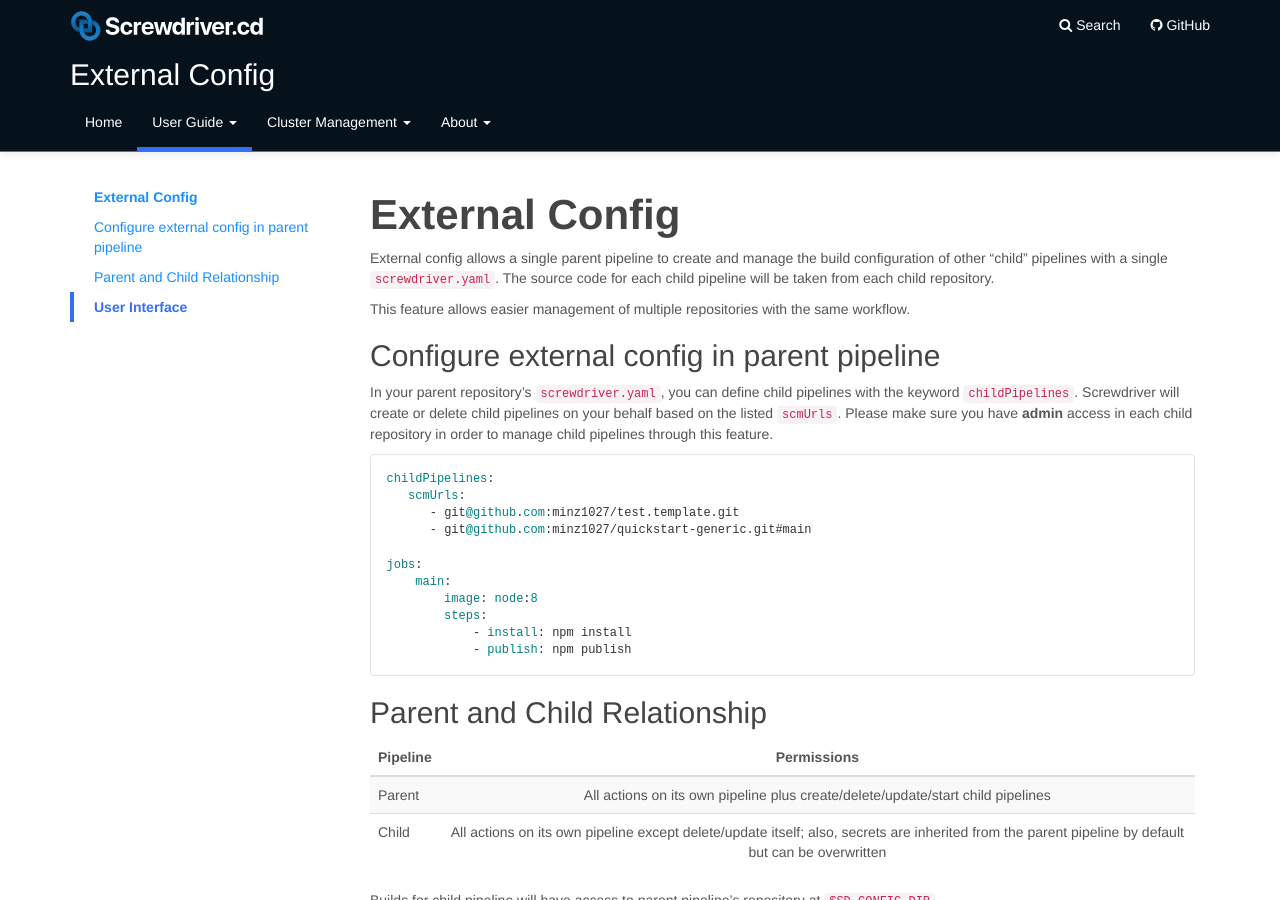
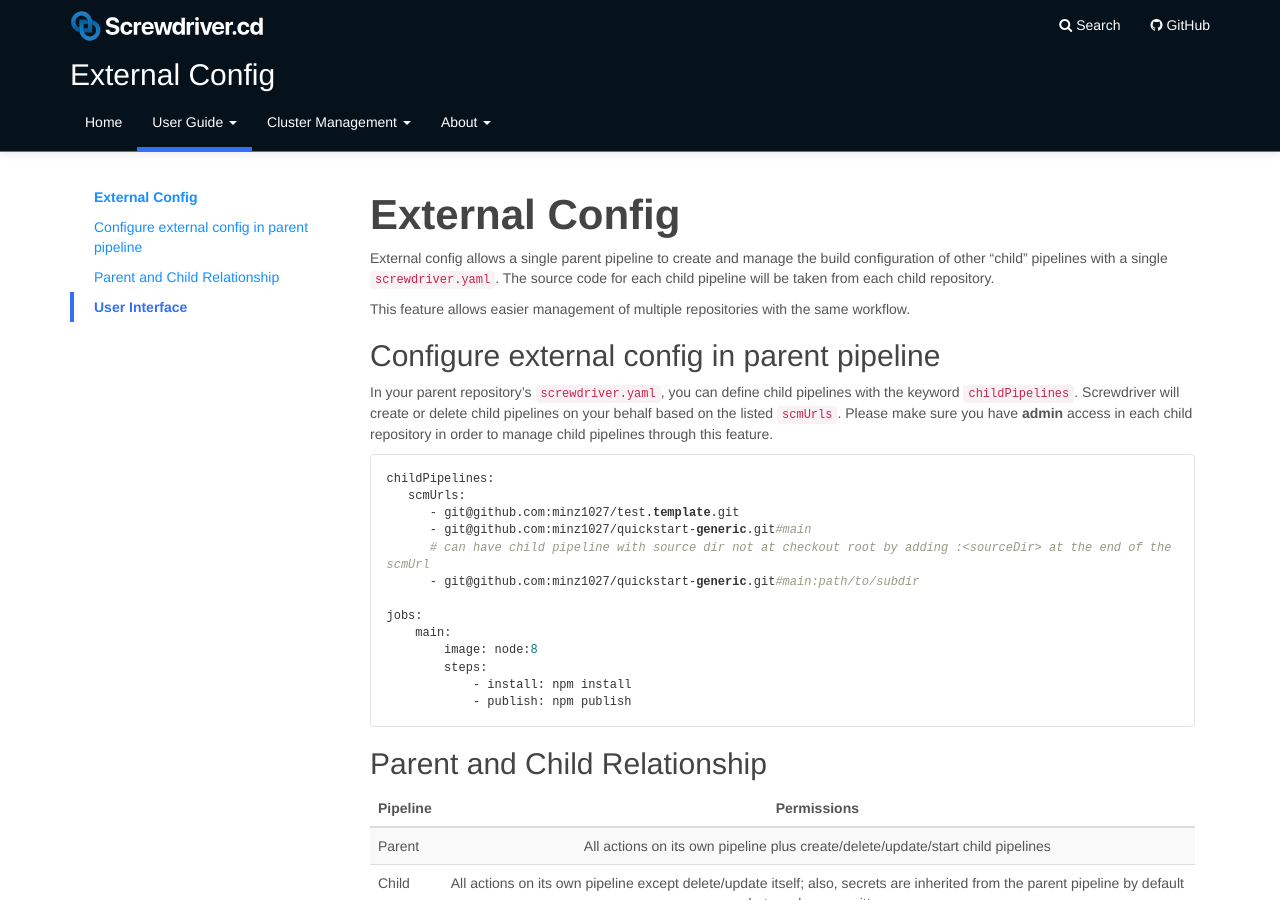
Before and after one commit to screwdriver-cd/guide, a Jekyll site: the page built from docs/user-guide/configuration/externalConfig.md, in a window 1280 px wide and 900 px high. Built offline with Jekyll 4.4.1, drawn with Linux system fonts in a browser that asks for light colours.

Commit message:
fix: Add external config source dir doc

```diff
--- a/docs/user-guide/configuration/externalConfig.md
+++ b/docs/user-guide/configuration/externalConfig.md
@@ -27,6 +27,8 @@ childPipelines:
    scmUrls:
       - git@github.com:minz1027/test.template.git
       - git@github.com:minz1027/quickstart-generic.git#main
+      # can have child pipeline with source dir not at checkout root by adding :<sourceDir> at the end of the scmUrl
+      - git@github.com:minz1027/quickstart-generic.git#main:path/to/subdir
 
 jobs:
     main:
```
